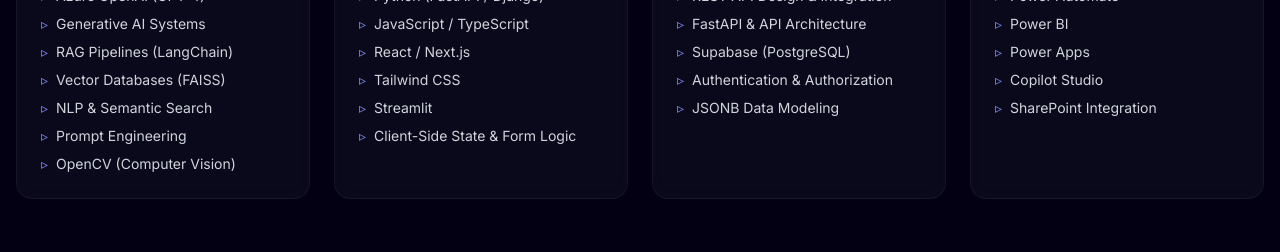
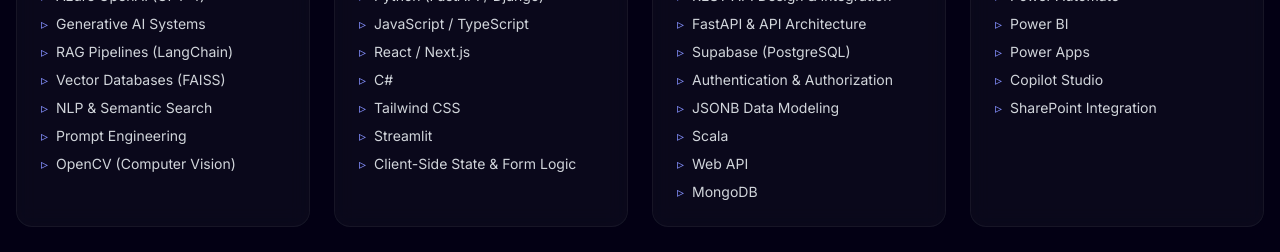
Before and after one commit to Avlon2002/my-portfolio, a React (Vite) app: page / in a window 1280 px wide. Shown: the part 2119-2371 px from the top of the page. Built offline with nearby package versions, Linux system fonts and the light colour scheme.

Commit message:
Updated skills section

```diff
--- a/components/Skills.tsx
+++ b/components/Skills.tsx
@@ -14,6 +14,7 @@
         { name: 'NLP & Semantic Search' },
         { name: 'Prompt Engineering' },
         { name: 'OpenCV (Computer Vision)' },
+
       ],
     },
     {
@@ -23,9 +24,11 @@
         { name: 'Python (FastAPI / Django)' },
         { name: 'JavaScript / TypeScript' },
         { name: 'React / Next.js' },
+        { name: 'C#' },
         { name: 'Tailwind CSS' },
         { name: 'Streamlit' },
         { name: 'Client-Side State & Form Logic' },
+
       ],
     },
     {
@@ -37,6 +40,10 @@
         { name: 'Supabase (PostgreSQL)' },
         { name: 'Authentication & Authorization' },
         { name: 'JSONB Data Modeling' },
+        { name: 'Scala' },
+        { name: 'Web API' },
+        { name: 'MongoDB' },
+
       ],
     },
     {
```
